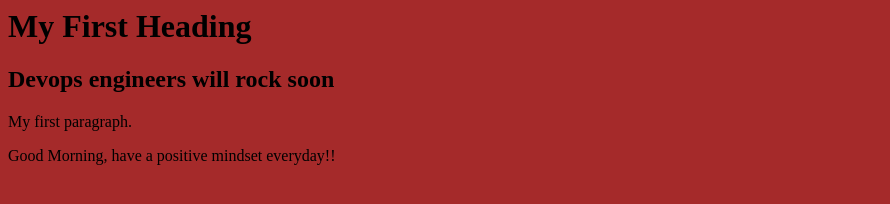
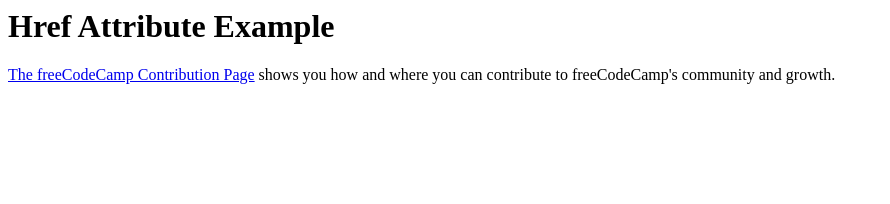
Before and after one commit to shankarvirat/cricket123, a plain HTML site: page index.html in a window 1280 px wide. Shown: the whole page, without its empty margins (0-890 px from the left). Drawn offline with Linux system fonts and the light colour scheme.

Commit message:
code deployed to test server

```diff
--- a/index.html
+++ b/index.html
@@ -1,8 +1,11 @@
 <html>
-	<title>Sample</title>
-	<h1>My First Heading</h1>
-        <h2>Devops engineers will rock soon</h2>
-	<p>My first paragraph.</p>
-	<body style="background-color:brown;">
-		Good Morning, have a positive mindset everyday!!
+  <head>
+    <title>Href Attribute Example</title>
+  </head>
+  <body>
+    <h1>Href Attribute Example</h1>
+    <p>
+      <a href="https://www.freecodecamp.org/contribute/">The freeCodeCamp Contribution Page</a> shows you how and where you can contribute to freeCodeCamp's community and growth.
+    </p>
+  </body>
 </html>
```
